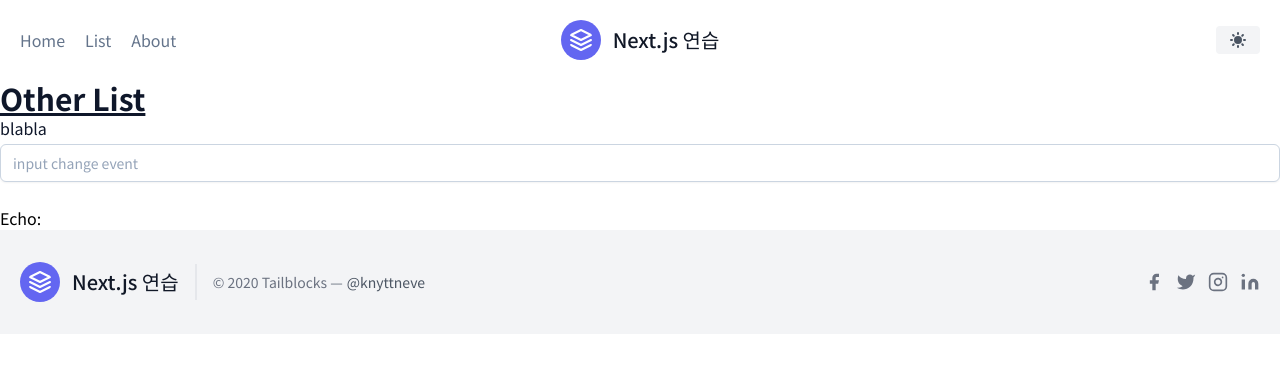
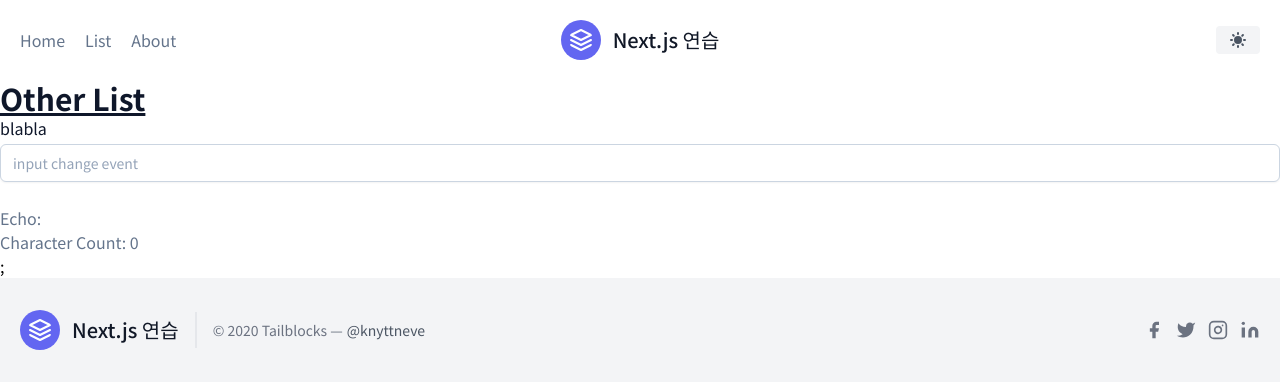
Before and after one commit to kyoungjin2310/nextjs-practice, a Next.js app: page /list/otherList in a window 1280 px wide. Shown: the top 388 px of the page. Built offline with nearby package versions, Linux system fonts and the light colour scheme.

Commit message:
feat: recoil selector 사용방법

```diff
--- a/pages/list/otherList.tsx
+++ b/pages/list/otherList.tsx
@@ -1,14 +1,23 @@
 import React, { ChangeEvent } from "react";
 import Layout from "../../components/common/layout";
-import { atom, useRecoilState } from "recoil";
+import { atom, useRecoilState, selector, useRecoilValue } from "recoil";
 
 const textState = atom({
   key: "textState",
   default: "",
 });
 
+const charCountState = selector({
+  key: "charCountState",
+  get: ({ get }) => {
+    const text = get(textState);
+    return text.length;
+  },
+});
+
 const OtherList = () => {
   const [text, setText] = useRecoilState(textState);
+  const count = useRecoilValue(charCountState);
   const onChange = (event: ChangeEvent) => {
     setText((event.target as HTMLTextAreaElement).value);
   };
@@ -26,7 +35,8 @@ const OtherList = () => {
             onChange={onChange}
           />
           <br />
-          Echo: {text}
+          <p> Echo: {text}</p>
+          <p>Character Count: {count}</p>;
         </div>
       </>
     </Layout>
```
